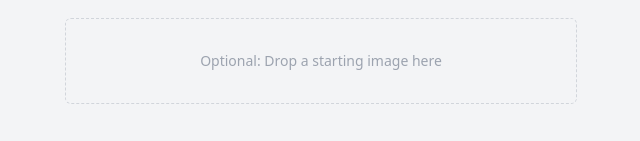
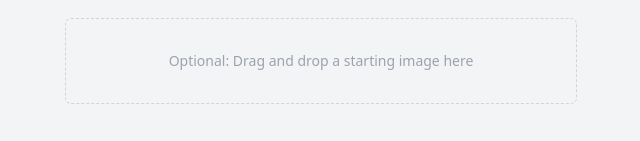
Before and after one commit to replicate/inpainter, a Next.js app: page /paint in a window 1280 px wide. Shown: the part 596-737 px from the top of the page, without its empty margins (319-959 px from the left). Built offline with nearby package versions, Linux system fonts and the light colour scheme.

Commit message:
Update dropzone.js

```diff
--- a/components/dropzone.js
+++ b/components/dropzone.js
@@ -15,7 +15,7 @@ export default function Dropzone(props) {
         {isDragActive ? (
           <p>Drop the image here ...</p>
         ) : (
-          <p>Optional: Drop a starting image here</p>
+          <p>Optional: Drag and drop a starting image here</p>
         )}
       </div>
     </div>
```
